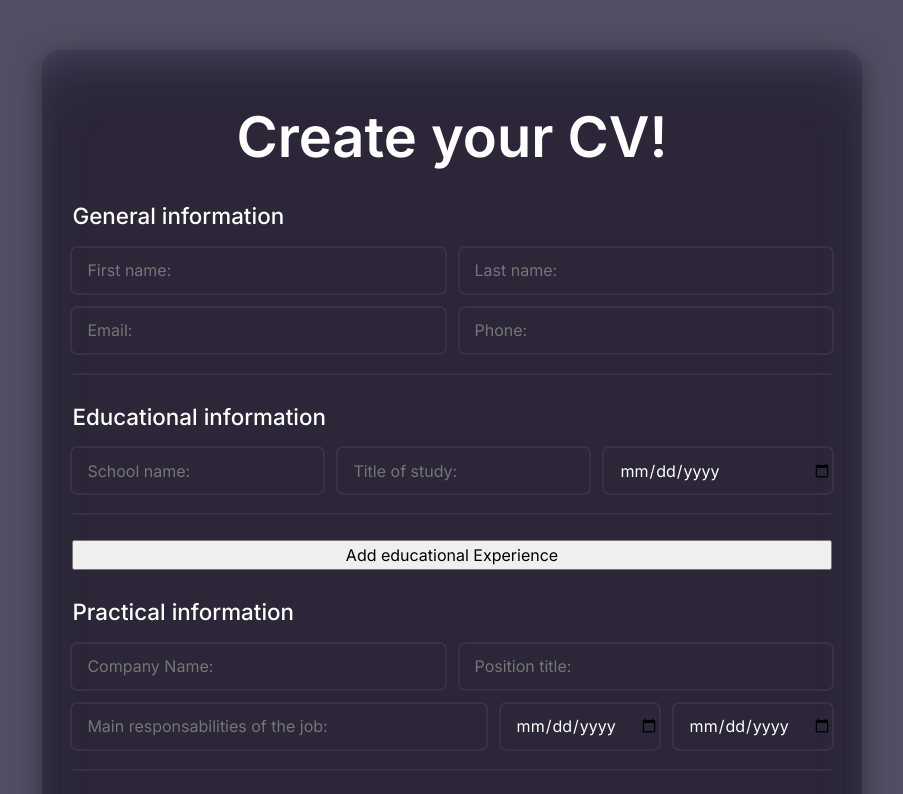
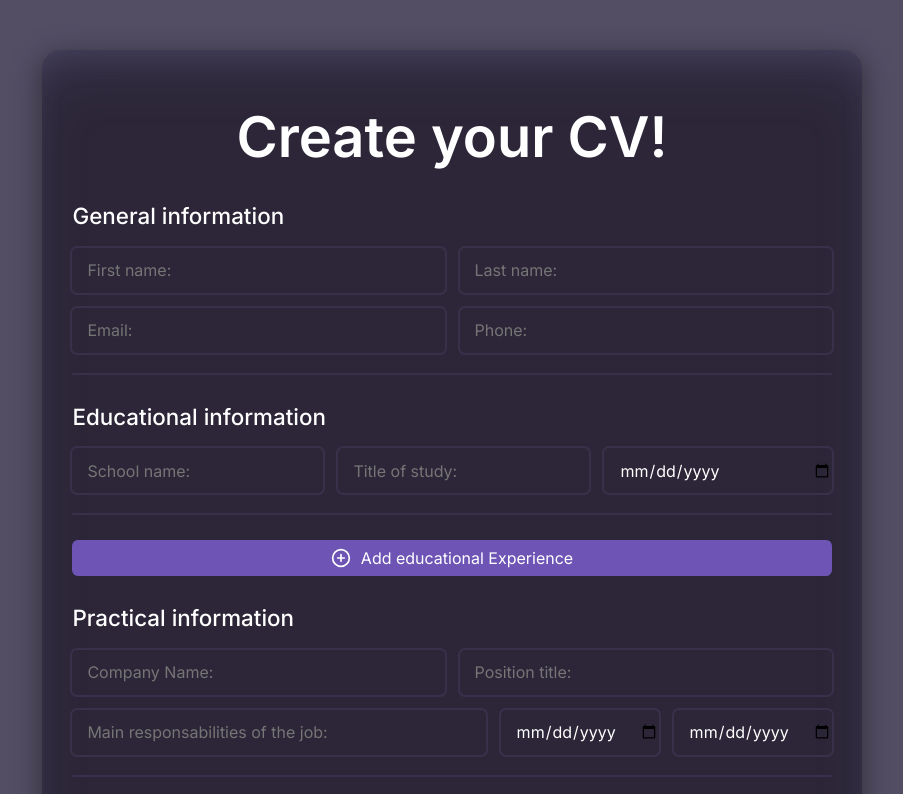
Before and after one commit to BenjaminFrias/cv-maker, a React (Vite) app: page / in a window 1280 px wide. Shown: the top 794 px of the page, without its empty margins (188-1091 px from the left). Built offline with nearby package versions, Linux system fonts and the light colour scheme.

Commit message:
style add new section in edit page

```diff
--- /dev/null
+++ b/src/assets/PlusCircleIcon.jsx
@@ -0,0 +1,10 @@
+function PlusCircleIcon() {
+return (
+    <svg xmlns="http://www.w3.org/2000/svg"viewBox="0 0 24 24" fill="none" stroke="currentColor" stroke-width="2" stroke-linecap="round" stroke-linejoin="round" class="feather feather-plus-circle">
+        <circle cx="12" cy="12" r="10"></circle>
+        <line x1="12" y1="8" x2="12" y2="16"></line><line x1="8" y1="12" x2="16" y2="12"></line>
+    </svg>
+)
+}
+
+export default PlusCircleIcon;
--- a/src/components/Form.jsx
+++ b/src/components/Form.jsx
@@ -3,6 +3,7 @@ import GeneralInfoInputs from "./GeneralInfoInputs"
 import EducationalInputs from "./EducationalInputs"
 import PracticalInputs from "./PracticalInputs"
 import SubmitBtn from "./SubmitBtn"
+import PlusCircleIcon from "../assets/PlusCircleIcon"
 import "../styles/Form.css"
 import { useState } from "react"
 
@@ -19,14 +20,14 @@ const handleAddEduSection = () => {
   setEduSections([...eduSections, <InputSection title={"Educational information"} key={newKey}>
       <EducationalInputs/>
     </InputSection>,]);
-  };
+};
 
-  // Educational sections states
+  // Practical sections states
   const [pracSections, setPracSections] = useState([<InputSection title={"Practical information"} key={`prac-${Date.now()}-0`}>
     <PracticalInputs/>
   </InputSection>,]);
 
-const handleAddPracSection = () => {
+  const handleAddPracSection = () => {
     const newKey = `prac-${Date.now()}-${pracSections.length}`;
     setPracSections([...pracSections, <InputSection title={"Practical information"} key={newKey}>
       <PracticalInputs/>
@@ -43,17 +44,19 @@ const handleAddPracSection = () => {
     </InputSection>
 
     {eduSections.map(sec => sec)}
-    <button type="button" onClick={handleAddEduSection}>
+    <button type="button" className="add-section-btn" onClick={handleAddEduSection}>
+      <PlusCircleIcon/>
       Add educational Experience
     </button>
 
     {pracSections.map(sec => sec)}
-    <button type="button" onClick={handleAddPracSection}>
+    <button type="button" className="add-section-btn" onClick={handleAddPracSection}>
+      <PlusCircleIcon/>
       Add Practical Experience
     </button>
 
     <SubmitBtn submitHandler={handlePageChangeClick}/>
   </form>
-  }
+}
 
-  export default Form;
+export default Form;
--- a/src/styles/Form.css
+++ b/src/styles/Form.css
@@ -3,3 +3,29 @@
 	flex-direction: column;
 	gap: 25px;
 }
+
+.add-section-btn {
+	display: flex;
+	align-items: center;
+	justify-content: center;
+	gap: 10px;
+	background: var(--secondary-color);
+	outline: 0px solid var(--secondary-color);
+	border: 0px;
+	border-radius: 6px;
+	color: var(--font-color);
+	padding: 6px 0px;
+	font-weight: 400;
+	transition: background-color 200ms ease;
+}
+
+.add-section-btn:hover {
+	background: none;
+	outline: 2px solid var(--secondary-color);
+	transition: background-color 200ms ease;
+}
+
+.add-section-btn > svg {
+	width: 20px;
+	height: 20px;
+}
```
